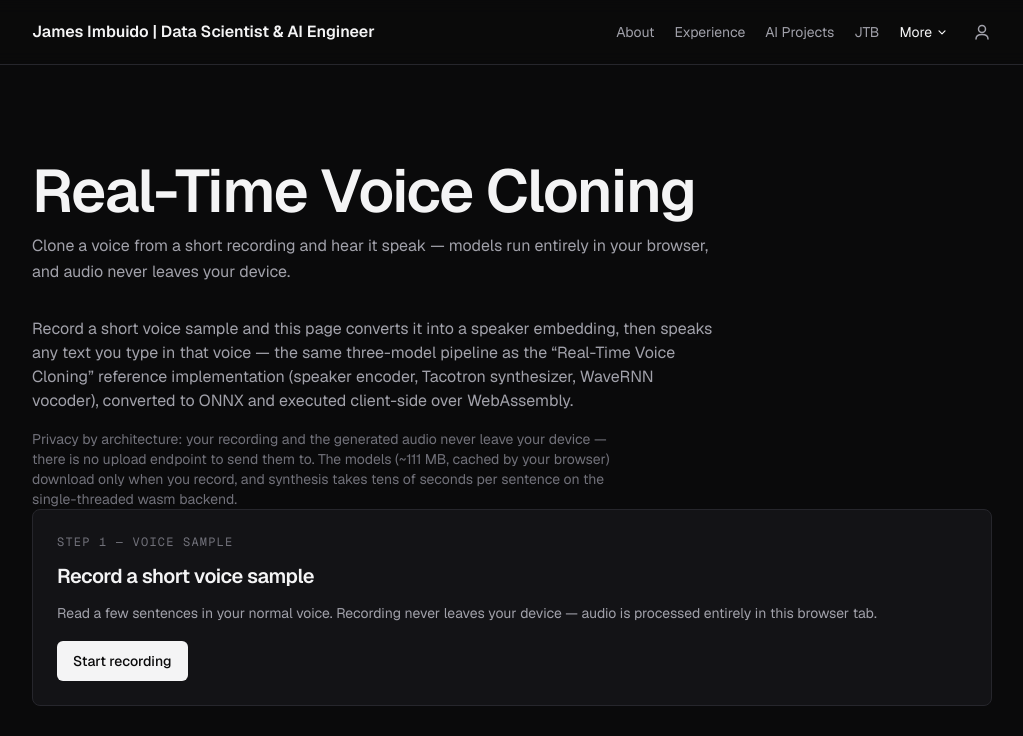
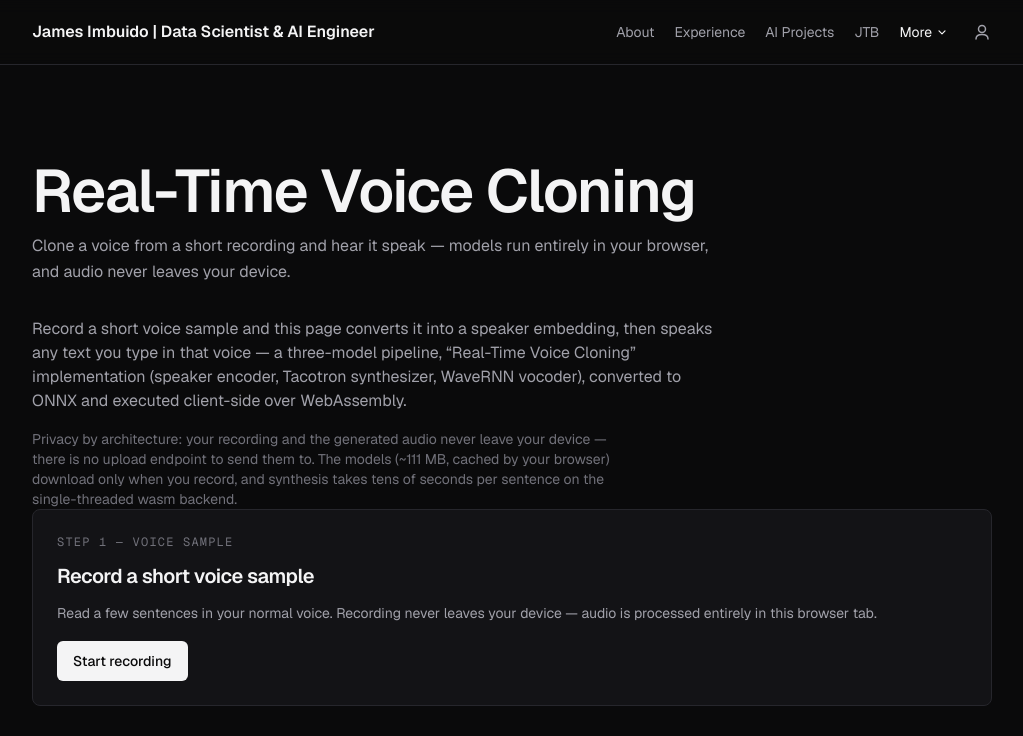
Before and after one commit to jimbuido08/james-imbuido-portfolio, a Next.js app: page /voice in a window 1280 px wide. Shown: the top 736 px of the page, without its empty margins (128-1151 px from the left). Built offline with nearby package versions, Linux system fonts and the light colour scheme.

Commit message:
chore: wording

```diff
--- a/app/voice/page.tsx
+++ b/app/voice/page.tsx
@@ -14,9 +14,9 @@ export default function VoicePage() {
     <PageShell href="/voice">
       <p className="mt-8 max-w-prose text-fg-muted">
         Record a short voice sample and this page converts it into a speaker
-        embedding, then speaks any text you type in that voice — the same
-        three-model pipeline as the &ldquo;Real-Time Voice Cloning&rdquo;
-        reference implementation (speaker encoder, Tacotron synthesizer,
+        embedding, then speaks any text you type in that voice — a
+        three-model pipeline, &ldquo;Real-Time Voice Cloning&rdquo;
+       implementation (speaker encoder, Tacotron synthesizer,
         WaveRNN vocoder), converted to ONNX and executed client-side over
         WebAssembly.
       </p>
```
